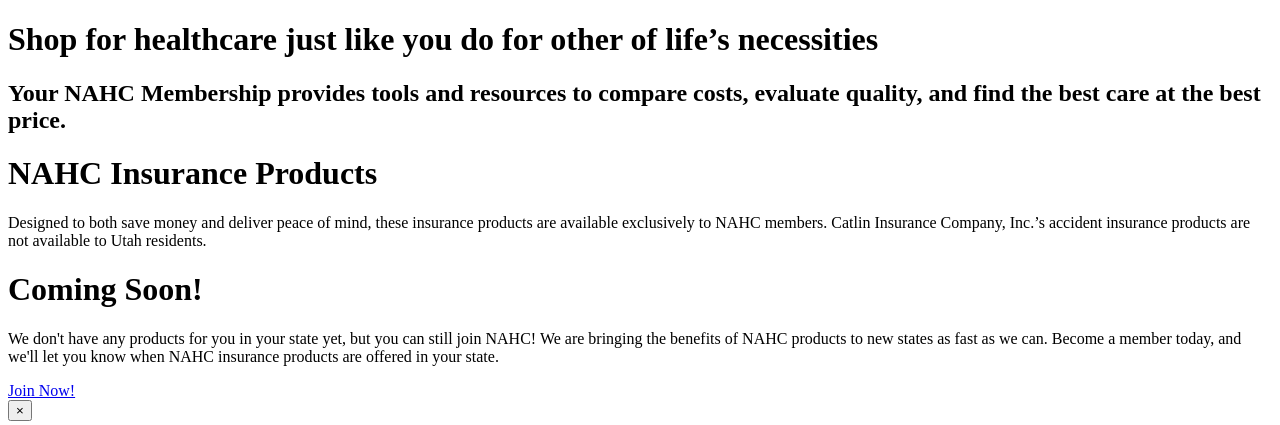
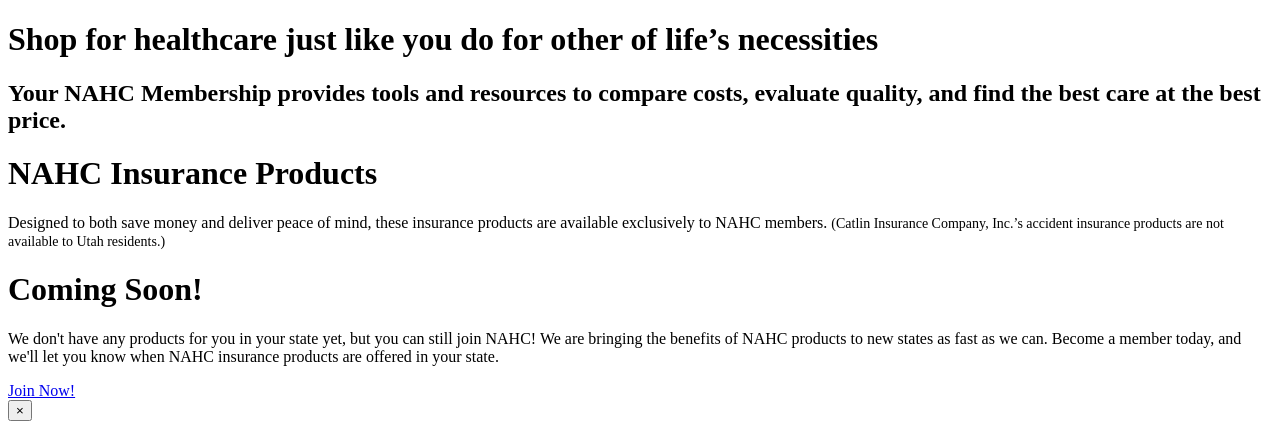
Before and after one commit to krisdude007/nahc-web_local, a Yii app: template frontend/views/site/products.php in a window 1280 px wide. Shown: the top 425 px of the page. Run offline with PHP 8.4 and a stand-in for Yii, Linux system fonts and the light colour scheme; the template is opened without the code that fills it, so the values that code supplies are empty; some libraries are stand-ins or nearby versions.

Commit message:
products page content change

```diff
--- a/frontend/views/site/products.php
+++ b/frontend/views/site/products.php
@@ -62,7 +62,7 @@ if($is_member) {
         <div class="row content-row">
             <div class="col-sm-10 col-sm-offset-1">
                 <h1>NAHC Insurance Products</h1>
-                <p class="lead">Designed to both save money and deliver peace of mind, these insurance products are available exclusively to NAHC members. Catlin Insurance Company, Inc.’s accident insurance products are not available to Utah residents.</p>
+                <p class="lead">Designed to both save money and deliver peace of mind, these insurance products are available exclusively to NAHC members. <span style="font-size: 14px;">(Catlin Insurance Company, Inc.’s accident insurance products are not available to Utah residents.)</span></p>
             </div>
         </div>
 
```
